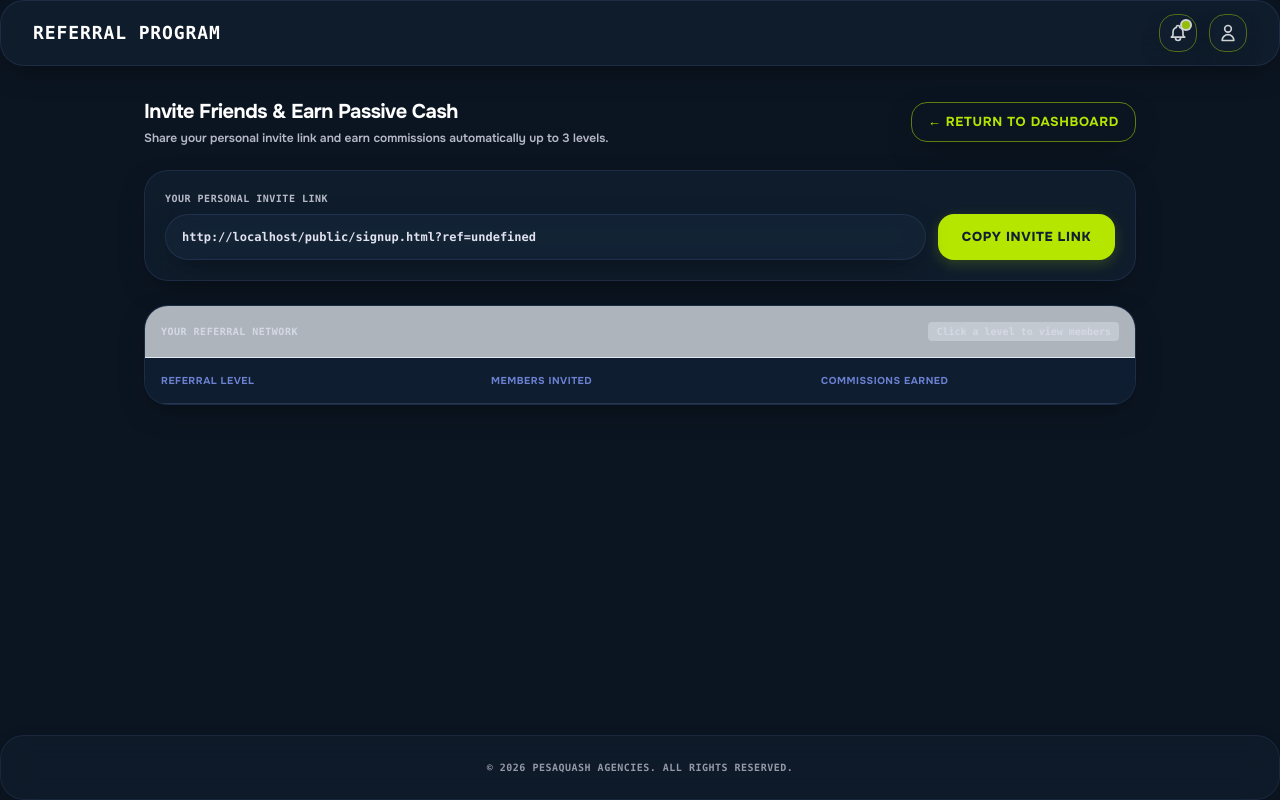
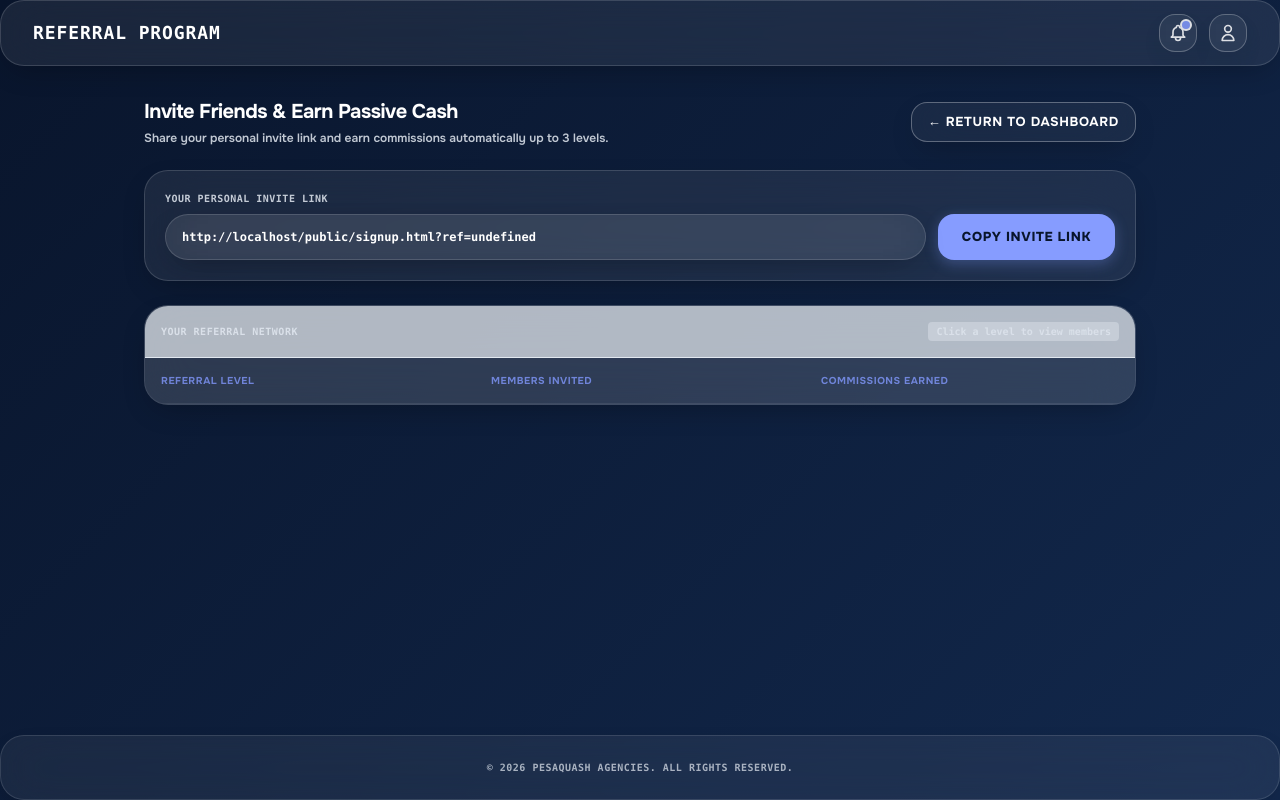
Before and after one commit to InstaPyKe/pesaquash, a plain HTML site: page users/referralsinvite.html in a window 1280 px wide. Drawn offline with nearby package versions, Linux system fonts and the light colour scheme; no server answers; sample sign-in values are in the browser's storage.

Commit message:
recolor theme to blue background and glassy white cards

```diff
--- a/public/css/reco-theme.css
+++ b/public/css/reco-theme.css
@@ -6,13 +6,14 @@ body, h1, h2, h3, h4, h5, h6 {
     font-family: 'Onest', 'Plus Jakarta Sans', sans-serif !important;
 }
 
-/* Base Body Style */
+/* Base Body Style - Deep Blue Gradient */
 body {
-    background-color: #0b1521 !important;
-    color: #e1e2ef !important;
+    background: linear-gradient(135deg, #09152C 0%, #12284C 100%) !important;
+    background-attachment: fixed !important;
+    color: #e2e8f0 !important;
 }
 
-/* Glassmorphic Cards & Panels matching Reco Social */
+/* Frosty Glassy White Cards & Panels */
 .glass-card,
 .bg-white,
 .bg-slate-50,
@@ -21,26 +22,26 @@ body {
 .bg-blue-50\/80,
 .bg-purple-50\/60,
 .bg-purple-50\/80 {
-    background-color: rgba(23, 42, 62, 0.4) !important;
-    backdrop-filter: blur(16px) !important;
-    -webkit-backdrop-filter: blur(16px) !important;
-    border: 1px solid rgba(134, 156, 255, 0.12) !important;
-    color: #e1e2ef !important;
+    background-color: rgba(255, 255, 255, 0.07) !important;
+    backdrop-filter: blur(24px) !important;
+    -webkit-backdrop-filter: blur(24px) !important;
+    border: 1px solid rgba(255, 255, 255, 0.15) !important;
+    color: #ffffff !important;
     border-radius: 24px !important;
-    box-shadow: 0 10px 30px -10px rgba(0, 0, 0, 0.5) !important;
+    box-shadow: 0 10px 30px -10px rgba(0, 0, 0, 0.3) !important;
 }
 
 /* Nested row containers (e.g. inside tables or list items) */
 .nested-row-container,
 .bg-slate-100 {
-    background-color: rgba(15, 32, 50, 0.6) !important;
-    border-color: rgba(134, 156, 255, 0.1) !important;
+    background-color: rgba(255, 255, 255, 0.04) !important;
+    border-color: rgba(255, 255, 255, 0.08) !important;
 }
 
 /* Form Inputs, Select boxes, and textareas */
 input, select, textarea, .bg-white input {
-    background-color: rgba(11, 21, 33, 0.6) !important;
-    border: 1px solid rgba(134, 156, 255, 0.25) !important;
+    background-color: rgba(9, 21, 44, 0.6) !important;
+    border: 1px solid rgba(255, 255, 255, 0.2) !important;
     color: #ffffff !important;
     border-radius: 16px !important;
     outline: none !important;
@@ -48,11 +49,11 @@ input, select, textarea, .bg-white input {
 }
 
 input:focus, select:focus, textarea:focus {
-    border-color: #b5e600 !important;
-    box-shadow: 0 0 0 2px rgba(181, 230, 0, 0.15) !important;
+    border-color: #869cff !important;
+    box-shadow: 0 0 0 2px rgba(134, 156, 255, 0.25) !important;
 }
 
-/* Custom Reco Buttons */
+/* Custom Vista Blue Buttons */
 .reco-btn-primary,
 button.bg-blue-600,
 a.bg-blue-600,
@@ -62,8 +63,8 @@ button.bg-emerald-600,
 a.bg-emerald-600,
 button.bg-purple-600,
 a.bg-purple-600 {
-    background-color: #b5e600 !important;
-    color: #0f2032 !important;
+    background-color: #869cff !important;
+    color: #09152c !important;
     font-weight: 800 !important;
     font-size: 13px !important;
     text-transform: uppercase !important;
@@ -71,7 +72,7 @@ a.bg-purple-600 {
     border-radius: 16px !important;
     border: none !important;
     transition: all 0.2s cubic-bezier(0.4, 0, 0.2, 1) !important;
-    box-shadow: 0 4px 14px 0 rgba(181, 230, 0, 0.2) !important;
+    box-shadow: 0 4px 14px 0 rgba(134, 156, 255, 0.3) !important;
 }
 
 .reco-btn-primary:hover,
@@ -83,9 +84,9 @@ button.bg-emerald-600:hover,
 a.bg-emerald-600:hover,
 button.bg-purple-600:hover,
 a.bg-purple-600:hover {
-    background-color: #a3cf00 !important;
+    background-color: #9cb1ff !important;
     transform: translateY(-1.5px) !important;
-    box-shadow: 0 6px 20px 0 rgba(181, 230, 0, 0.3) !important;
+    box-shadow: 0 6px 20px 0 rgba(134, 156, 255, 0.4) !important;
 }
 
 .reco-btn-secondary,
@@ -93,9 +94,9 @@ a.border-blue-200,
 button.border-blue-200,
 a.border-slate-200,
 button.border-slate-200 {
-    background-color: transparent !important;
-    color: #b5e600 !important;
-    border: 1.5px solid rgba(181, 230, 0, 0.5) !important;
+    background-color: rgba(255, 255, 255, 0.05) !important;
+    color: #ffffff !important;
+    border: 1.5px solid rgba(255, 255, 255, 0.3) !important;
     font-weight: 700 !important;
     font-size: 13px !important;
     text-transform: uppercase !important;
@@ -109,8 +110,8 @@ a.border-blue-200:hover,
 button.border-blue-200:hover,
 a.border-slate-200:hover,
 button.border-slate-200:hover {
-    background-color: rgba(181, 230, 0, 0.08) !important;
-    border-color: #b5e600 !important;
+    background-color: rgba(255, 255, 255, 0.12) !important;
+    border-color: #ffffff !important;
     transform: translateY(-1.5px) !important;
 }
 
@@ -118,7 +119,7 @@ button.border-slate-200:hover {
 .reco-btn-danger,
 button.text-rose-600,
 a.text-rose-600 {
-    background-color: rgba(229, 83, 129, 0.12) !important;
+    background-color: rgba(229, 83, 129, 0.15) !important;
     color: #e55381 !important;
     border: 1px solid rgba(229, 83, 129, 0.4) !important;
     font-weight: 700 !important;
@@ -131,7 +132,7 @@ a.text-rose-600 {
 .reco-btn-danger:hover,
 button.text-rose-600:hover,
 a.text-rose-600:hover {
-    background-color: rgba(229, 83, 129, 0.2) !important;
+    background-color: rgba(229, 83, 129, 0.25) !important;
     border-color: #e55381 !important;
     color: #ffffff !important;
 }
@@ -142,25 +143,25 @@ a.text-rose-600:hover {
 }
 
 .text-slate-500, .text-slate-550, .text-slate-650, p {
-    color: #e1e2ef !important;
-    opacity: 0.8;
+    color: #e2e8f0 !important;
+    opacity: 0.85;
 }
 
 .text-slate-400 {
-    color: #869cff !important; /* Vista blue for small muted detail texts */
+    color: #a5b4fc !important; /* Soft indigo for small details */
     opacity: 0.8;
 }
 
 .text-blue-600, .text-indigo-600, .text-purple-650 {
-    color: #869cff !important; /* Force Vista Blue for typical links and main branding color */
+    color: #869cff !important; /* Vista blue */
 }
 
 /* Headers and Navigation Footers */
 header {
-    background-color: rgba(11, 21, 33, 0.85) !important;
-    backdrop-filter: blur(12px) !important;
-    -webkit-backdrop-filter: blur(12px) !important;
-    border-bottom: 1px solid rgba(134, 156, 255, 0.15) !important;
+    background-color: rgba(9, 21, 44, 0.8) !important;
+    backdrop-filter: blur(16px) !important;
+    -webkit-backdrop-filter: blur(16px) !important;
+    border-bottom: 1px solid rgba(255, 255, 255, 0.1) !important;
 }
 
 header span, header a, header svg {
@@ -168,59 +169,59 @@ header span, header a, header svg {
 }
 
 footer {
-    background-color: #0b1521 !important;
-    border-top: 1px solid rgba(134, 156, 255, 0.1) !important;
-    color: rgba(225, 226, 239, 0.4) !important;
+    background-color: rgba(9, 21, 44, 0.5) !important;
+    border-top: 1px solid rgba(255, 255, 255, 0.08) !important;
+    color: rgba(226, 232, 240, 0.5) !important;
 }
 
 /* Tables and logs */
 table {
-    color: #e1e2ef !important;
+    color: #e2e8f0 !important;
 }
 
 thead tr, thead th {
-    background-color: rgba(15, 32, 50, 0.85) !important;
-    border-bottom: 1px solid rgba(134, 156, 255, 0.2) !important;
+    background-color: rgba(255, 255, 255, 0.05) !important;
+    border-bottom: 1px solid rgba(255, 255, 255, 0.15) !important;
     color: #869cff !important;
 }
 
 tbody tr {
-    border-bottom: 1px solid rgba(134, 156, 255, 0.08) !important;
+    border-bottom: 1px solid rgba(255, 255, 255, 0.06) !important;
 }
 
 tbody tr:hover {
-    background-color: rgba(134, 156, 255, 0.04) !important;
+    background-color: rgba(255, 255, 255, 0.03) !important;
 }
 
 /* Progress bar customization */
 #daily-progress-bar,
 .bg-indigo-500,
 .bg-blue-600 {
-    background-color: #b5e600 !important;
+    background-color: #869cff !important; /* Vista Blue */
 }
 
 .bg-slate-200 {
-    background-color: rgba(23, 42, 62, 0.8) !important;
+    background-color: rgba(255, 255, 255, 0.1) !important;
 }
 
 /* SVGs and specific UI components */
 svg text {
-    fill: #e1e2ef !important;
+    fill: #e2e8f0 !important;
 }
 
 svg line {
-    stroke: rgba(134, 156, 255, 0.15) !important;
+    stroke: rgba(255, 255, 255, 0.1) !important;
 }
 
 svg path[fill="none"] {
-    stroke: #b5e600 !important; /* Graph lines to Accent green */
+    stroke: #869cff !important; /* Chart lines to Vista Blue */
 }
 
 svg path[fill*="rgba(37,99,235"] {
-    fill: rgba(181, 230, 0, 0.08) !important; /* Glow/Fill area under graph */
+    fill: rgba(134, 156, 255, 0.08) !important; /* Glow under line */
 }
 
 svg circle {
-    fill: #b5e600 !important;
-    stroke: #0f2032 !important;
+    fill: #869cff !important;
+    stroke: #09152c !important;
 }
```
Also changed, not shown: users/spingift.html (+1 -1 lines).
